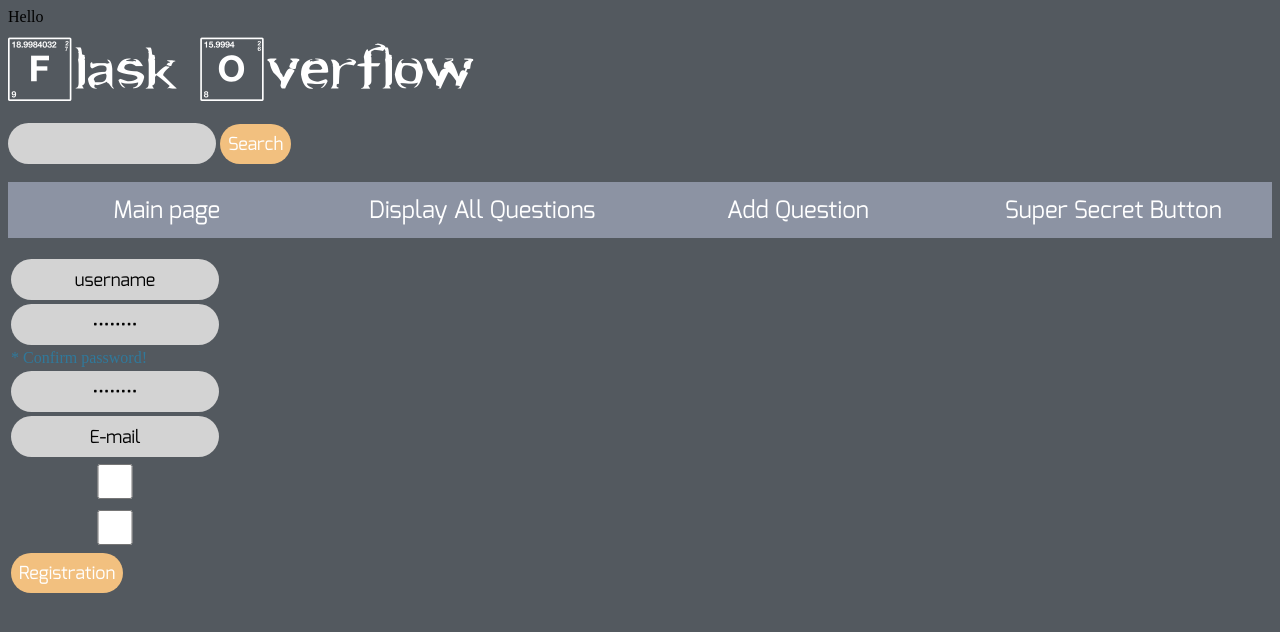
After one commit to marthon-szabo/flask_overflow, a Flask app: page /register in a window 1280 px wide. The commit adds this page. Shown: the top 632 px of the page. Run offline with Flask 2, Linux system fonts and the light colour scheme.

Commit message:
Register back-end works

```diff
--- a/server.py
+++ b/server.py
@@ -32,6 +32,33 @@ def login():
 def register():
     if request.method == 'GET':
         return render_template('register.html')
+    else:
+        uname = request.form['uname']
+        pw = request.form['pw']
+        c_pw = request.form['c_pw']
+        email = request.form['email']
+        users_and_emails = data_manager.get_email()
+        is_email = data_manager.is_same_email(email, users_and_emails)
+        is_same_pw = data_manager.is_same_pw(pw, c_pw)
+        is_username = data_manager.is_same_username(uname, users_and_emails)
+        if is_same_pw == 'True':
+            return render_template('register.html', is_same_pw=is_same_pw)
+        if is_username == 'True':
+            return render_template('register.html', is_username=is_username)
+
+        if is_email == 'True':
+            return render_template('register.html', is_email=is_email)
+        else:
+            hashed_pw = data_manager.hash_password(pw)
+            if request.form.get('gender'):
+                gender = 'Male'
+                data_manager.add_user(uname, hashed_pw, email, gender)
+                return redirect(url_for('login'))
+            else:
+                gender = 'Female'
+                data_manager.add_user(uname, hashed_pw, email, gender)
+                return redirect(url_for('login'))
+
 
 
 @app.route('/', methods=['GET', 'POST'])
--- a/templates/layout.html
+++ b/templates/layout.html
@@ -5,6 +5,7 @@
         <meta charset="utf-8">
         <link rel="shortcut icon" href="{{ url_for('static', filename='padlizsan.png') }}">
         <title>Flask Overflow</title>
+        Hello {{ session['user'] }}
 </head>
 <body>
     <div id="search_parent">
--- /dev/null
+++ b/templates/register.html
@@ -0,0 +1,91 @@
+
+{% extends 'layout.html' %}
+{% block content %}
+<head>
+    <meta charset="UTF-8">
+    <title>Register</title>
+</head>
+<body>
+    {% if request.method == 'GET' %}
+        <div class="login-register">
+            <table class="login/register">
+                <tbody>
+                    <tr>
+                        <form action="/register" method="post">
+                            <td><input value="username" name="uname"></td><br>
+                    <tr><td><input type="password" value="password" name="pw"></td></tr>
+                            <tr><td style="color: #30799B">* Confirm password!</td></tr>
+                            <tr><td><input type="password" value="password" name="c_pw"></td></tr>
+                            <tr><td><input type="email" value="E-mail" name="email"></td></tr>
+                            <tr><td><input type="checkbox" value="Gender" name="gender" class="gender1"></td></tr>
+                            <tr><td><input type="checkbox" value="Gender" name="gender2" class="gender2"></td></tr>
+                           <tr><td><button type="submit">Registration</button></td></tr>
+                        </form>
+                    </tr>
+                </tbody>
+            </table>
+        </div>
+    {% elif request.method == 'POST' %}
+        {% if is_same_pw %}
+            <div class="login-register">
+                <table class="login-register">
+                    <tbody>
+                        <tr>
+                            <form action="/register" method="post">
+                                <tr><td><input value="username" name="uname"></td><br></tr>
+                                <tr><td><input type="password" value="password" name="pw"></td></tr>
+                                <tr><td  style="color: red">* Password doesen't match!</td></tr>
+                                <tr><td><input type="password" value="password" name="c_pw"></td></tr>
+                                <tr><td><input type="email" value="E-mail" name="email"></td></tr>
+                                <tr><td><input type="checkbox" value="Gender" name="gender" class="gender"></td></tr>
+                                <tr><td><input type="checkbox" value="Gender" name="gender2" class="gender"></td></tr>
+                                <tr><td><button type="submit">Registration</button></td></tr>
+                            </form>
+                        </tr>
+                    </tbody>
+                </table>
+            </div>
+
+        {% elif is_username %}
+            <div class="login-register">
+                <table class="login-register">
+                    <tbody>
+                        <tr>
+                            <form action="/register" method="post">
+                                <tr><td><h3 style="color: darkred">This username is taken!</h3></td></tr>
+                                <tr><td><input value="username" name="uname"></td><br></tr>
+                                <tr><td><input type="password" value="password" name="pw"></td></tr>
+                                <tr><td><input type="password" value="password" name="c_pw"></td></tr>
+                                <tr><td><input type="email" value="E-mail" name="email"></td></tr>
+                                <tr><td><input type="checkbox" value="Gender" name="gender" class="gender"></td></tr>
+                                <tr><td><input type="checkbox" value="Gender" name="gender2" class="gender"></td></tr>
+                                <tr><td><button type="submit">Registration</button></td>
+                            </form>
+                        </tr>
+                    </tbody>
+                </table>
+            </div>
+        {% elif is_email %}
+            <div class="login-register">
+                <table>
+                    <tbody>
+                        <tr>
+                            <form action="/register" method="post">
+                                <tr><td><input value="username" name="uname"></td><br></tr>
+                                <tr><td><input type="password" value="password" name="pw"></td></tr>
+                                <tr><td><input type="password" value="password" name="c_pw"></td></tr>
+                                <tr><td><h3 style="color: darkred">This e-mail adress has already been used!</h3></td></tr>
+                                <tr><td><input type="email" value="E-mail" name="email"></td></tr>
+                                <tr><td><input type="checkbox" value="Gender" name="gender" class="gender"></td></tr>
+                                <tr><td><input type="checkbox" value="Gender" name="gender2" class="gender"></td></tr>
+                                <tr><td><button type="submit">Registration</button></td></tr>
+                            </form>
+                        </tr>
+                    </tbody>
+                </table>
+            </div>
+        {% endif %}
+    {% endif %}
+</body>
+
+{% endblock %}
```
Also changed, not shown: data_manager.py (+51 -1 lines).
